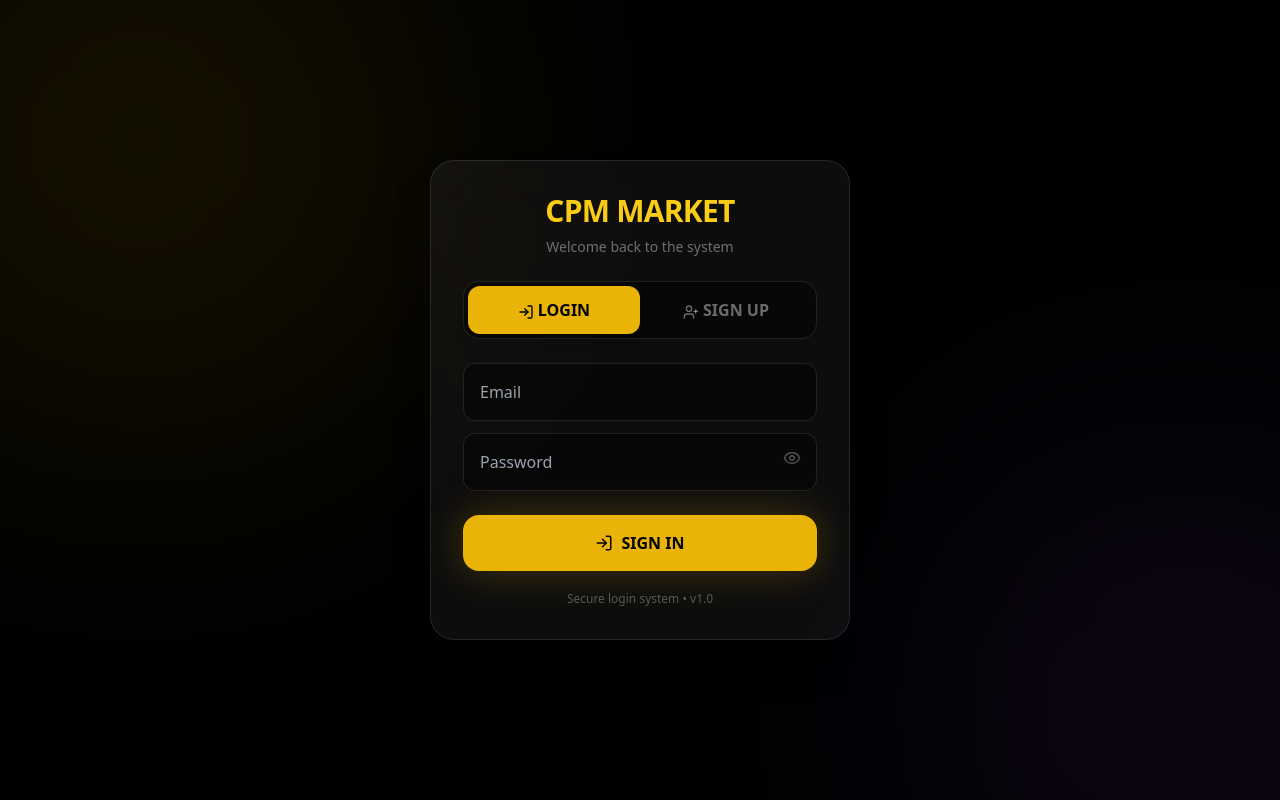
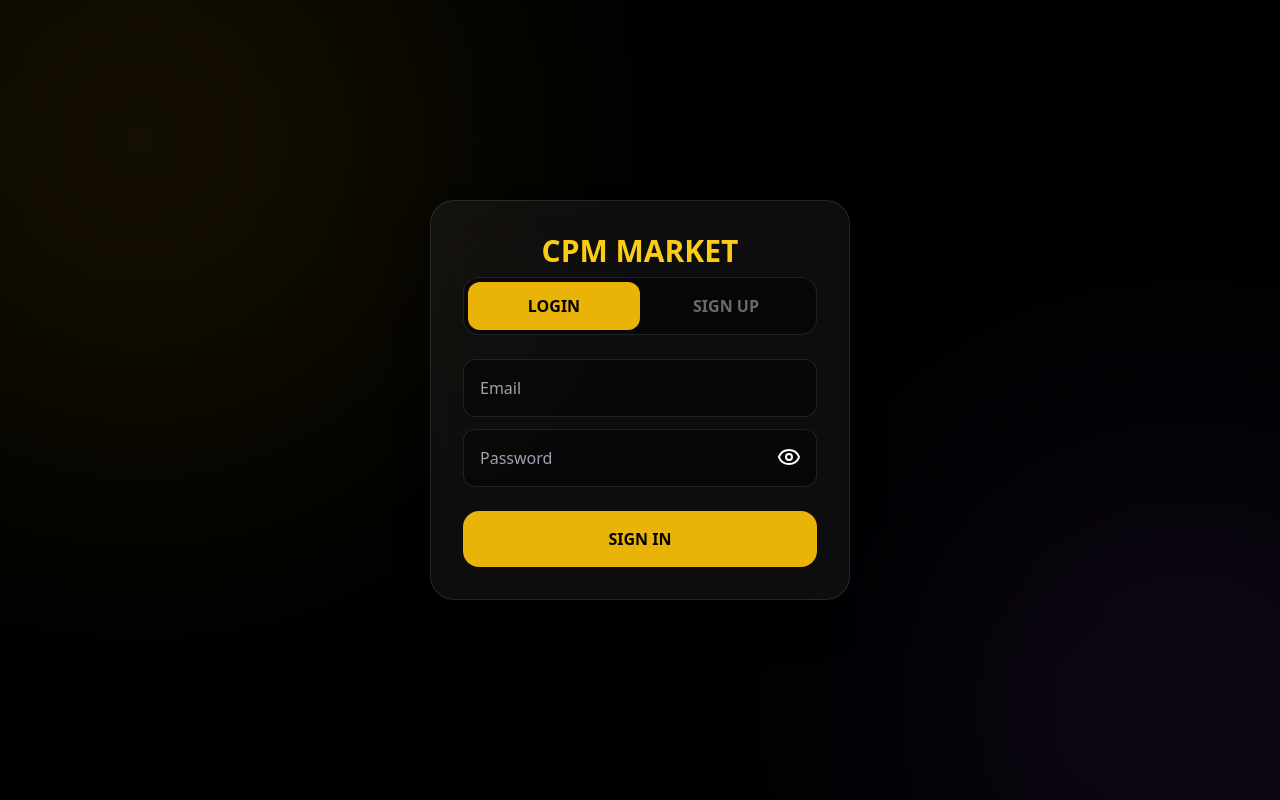
Before and after one commit to sdoniyor/CPMMarker, a React (Vite) app: page /login in a window 1280 px wide. Built offline with nearby package versions, Linux system fonts and the light colour scheme.

Commit message:
fix vercel routing

```diff
--- a/src/pages/Auth.tsx
+++ b/src/pages/Auth.tsx
@@ -1,3 +1,4 @@
+
 // import { useState } from "react";
 // import { LogIn, UserPlus, Eye, EyeOff, Sparkles } from "lucide-react";
 
@@ -14,11 +15,6 @@
 //   const isRegister = mode === "register";
 
 //   const handleAuth = async () => {
-//     if (!email || !password) {
-//       alert("Заполни email и password");
-//       return;
-//     }
-
 //     const endpoint = isRegister ? "/register" : "/login";
 
 //     const body = isRegister
@@ -30,9 +26,7 @@
 //         `https://cpmmarker.onrender.com${endpoint}`,
 //         {
 //           method: "POST",
-//           headers: {
-//             "Content-Type": "application/json",
-//           },
+//           headers: { "Content-Type": "application/json" },
 //           body: JSON.stringify(body),
 //         }
 //       );
@@ -40,119 +34,132 @@
 //       const data = await res.json();
 
 //       if (!res.ok) {
-//         alert(data.error || "Ошибка сервера");
+//         alert(data.error || "Error");
 //         return;
 //       }
 
 //       if (isRegister) {
-//         alert("Аккаунт создан!");
+//         alert("Account created!");
 //         setMode("login");
 //       } else {
 //         localStorage.setItem("user", JSON.stringify(data.user));
 //         localStorage.setItem("token", data.token);
 //         window.location.href = "/market";
 //       }
-//     } catch (err) {
+//     } catch {
 //       alert("Server error");
 //     }
 //   };
 
 //   return (
-//     <div className="min-h-screen flex items-center justify-center bg-black text-white">
-//       <div className="w-[400px] p-8 bg-[#111] rounded-2xl">
+//     <div className="min-h-screen flex items-center justify-center bg-black text-white relative overflow-hidden">
 
-//         <h1 className="text-2xl font-bold text-yellow-400 text-center mb-6">
+//       {/* BACKGROUND GLOW */}
+//       <div className="absolute w-[600px] h-[600px] bg-yellow-500/10 blur-[140px] rounded-full -top-40 -left-40" />
+//       <div className="absolute w-[500px] h-[500px] bg-purple-500/10 blur-[140px] rounded-full -bottom-40 -right-40" />
+
+//       {/* CARD */}
+//       <div className="w-[420px] p-8 rounded-3xl border border-white/10 bg-white/5 backdrop-blur-2xl shadow-2xl z-10">
+
+//         {/* TITLE */}
+//         <h1 className="text-3xl font-black text-center text-yellow-400 tracking-tight mb-2">
 //           CPM MARKET
 //         </h1>
+//         <p className="text-center text-white/40 text-sm mb-6">
+//           Welcome back to the system
+//         </p>
 
 //         {/* TABS */}
-//         <div className="flex mb-6 gap-2">
+//         <div className="flex p-1 bg-black/40 rounded-2xl mb-6 border border-white/10">
 //           <button
 //             onClick={() => setMode("login")}
-//             className={`flex-1 p-2 rounded ${
-//               mode === "login" ? "bg-yellow-500 text-black" : "bg-gray-800"
+//             className={`flex-1 py-3 rounded-xl font-bold transition-all ${
+//               mode === "login"
+//                 ? "bg-yellow-500 text-black shadow-lg"
+//                 : "text-white/40 hover:text-white"
 //             }`}
 //           >
+//             <LogIn size={16} className="inline mr-1" />
 //             LOGIN
 //           </button>
 
 //           <button
 //             onClick={() => setMode("register")}
-//             className={`flex-1 p-2 rounded ${
-//               mode === "register" ? "bg-yellow-500 text-black" : "bg-gray-800"
+//             className={`flex-1 py-3 rounded-xl font-bold transition-all ${
+//               mode === "register"
+//                 ? "bg-yellow-500 text-black shadow-lg"
+//                 : "text-white/40 hover:text-white"
 //             }`}
 //           >
+//             <UserPlus size={16} className="inline mr-1" />
 //             SIGN UP
 //           </button>
 //         </div>
 
-//         {/* NAME */}
-//         {isRegister && (
+//         {/* INPUTS */}
+//         <div className="space-y-3">
+
+//           {isRegister && (
+//             <input
+//               className="w-full p-4 rounded-xl bg-black/40 border border-white/10 focus:border-yellow-400/50 outline-none transition"
+//               placeholder="Username"
+//               value={name}
+//               onChange={(e) => setName(e.target.value)}
+//             />
+//           )}
+
 //           <input
-//             className="w-full p-2 mb-2 bg-gray-900 rounded"
-//             placeholder="Username"
-//             value={name}
-//             onChange={(e) => setName(e.target.value)}
-//           />
-//         )}
-
-//         {/* EMAIL */}
-//         <input
-//           className="w-full p-2 mb-2 bg-gray-900 rounded"
-//           placeholder="Email"
-//           value={email}
-//           onChange={(e) => setEmail(e.target.value)}
-//         />
-
-//         {/* PASSWORD */}
-//         <div className="relative mb-4">
-//           <input
-//             className="w-full p-2 bg-gray-900 rounded"
-//             type={showPassword ? "text" : "password"}
-//             placeholder="Password"
-//             value={password}
-//             onChange={(e) => setPassword(e.target.value)}
+//             className="w-full p-4 rounded-xl bg-black/40 border border-white/10 focus:border-yellow-400/50 outline-none transition"
+//             placeholder="Email"
+//             value={email}
+//             onChange={(e) => setEmail(e.target.value)}
 //           />
 
-//           <button
-//             type="button"
-//             onClick={() => setShowPassword(!showPassword)}
-//             className="absolute right-3 top-2 text-gray-400"
-//           >
-//             {showPassword ? <EyeOff /> : <Eye />}
-//           </button>
+//           <div className="relative">
+//             <input
+//               className="w-full p-4 rounded-xl bg-black/40 border border-white/10 focus:border-yellow-400/50 outline-none transition"
+//               type={showPassword ? "text" : "password"}
+//               placeholder="Password"
+//               value={password}
+//               onChange={(e) => setPassword(e.target.value)}
+//             />
+
+//             <button
+//               type="button"
+//               onClick={() => setShowPassword(!showPassword)}
+//               className="absolute right-4 top-4 text-white/30 hover:text-white"
+//             >
+//               {showPassword ? <EyeOff size={18} /> : <Eye size={18} />}
+//             </button>
+//           </div>
 //         </div>
 
 //         {/* BUTTON */}
 //         <button
 //           onClick={handleAuth}
-//           className="w-full bg-yellow-500 text-black font-bold p-2 rounded"
+//           className="w-full mt-6 py-4 rounded-2xl font-black text-black bg-yellow-500 hover:bg-yellow-400 transition-all active:scale-95 shadow-[0_0_40px_rgba(234,179,8,0.25)] flex items-center justify-center gap-2"
 //         >
 //           {isRegister ? (
 //             <>
-//               <Sparkles size={18} /> CREATE ACCOUNT
+//               <Sparkles size={18} />
+//               CREATE ACCOUNT
 //             </>
 //           ) : (
 //             <>
-//               <LogIn size={18} /> SIGN IN
+//               <LogIn size={18} />
+//               SIGN IN
 //             </>
 //           )}
 //         </button>
+
+//         {/* FOOTER */}
+//         <p className="text-center text-white/30 text-xs mt-5">
+//           Secure login system • v1.0
+//         </p>
 //       </div>
 //     </div>
 //   );
 // }
-
-
-
-
-
-
-
-
-
-
-
 
 
 
@@ -195,15 +202,21 @@ export default function Auth() {
         return;
       }
 
+      // ✅ REGISTER
       if (isRegister) {
         alert("Account created!");
         setMode("login");
-      } else {
-        localStorage.setItem("user", JSON.stringify(data.user));
-        localStorage.setItem("token", data.token);
-        window.location.href = "/market";
+        return;
       }
-    } catch {
+
+      // 🔥 LOGIN FIX (ВАЖНО)
+      localStorage.setItem("user", JSON.stringify(data)); // ❗ НЕ data.user
+      localStorage.setItem("token", data.token || "");
+
+      window.location.href = "/market";
+
+    } catch (e) {
+      console.error(e);
       alert("Server error");
     }
   };
@@ -211,108 +224,85 @@ export default function Auth() {
   return (
     <div className="min-h-screen flex items-center justify-center bg-black text-white relative overflow-hidden">
 
-      {/* BACKGROUND GLOW */}
       <div className="absolute w-[600px] h-[600px] bg-yellow-500/10 blur-[140px] rounded-full -top-40 -left-40" />
       <div className="absolute w-[500px] h-[500px] bg-purple-500/10 blur-[140px] rounded-full -bottom-40 -right-40" />
 
-      {/* CARD */}
       <div className="w-[420px] p-8 rounded-3xl border border-white/10 bg-white/5 backdrop-blur-2xl shadow-2xl z-10">
 
-        {/* TITLE */}
-        <h1 className="text-3xl font-black text-center text-yellow-400 tracking-tight mb-2">
+        <h1 className="text-3xl font-black text-center text-yellow-400 mb-2">
           CPM MARKET
         </h1>
-        <p className="text-center text-white/40 text-sm mb-6">
-          Welcome back to the system
-        </p>
 
-        {/* TABS */}
         <div className="flex p-1 bg-black/40 rounded-2xl mb-6 border border-white/10">
+
           <button
             onClick={() => setMode("login")}
-            className={`flex-1 py-3 rounded-xl font-bold transition-all ${
+            className={`flex-1 py-3 rounded-xl font-bold ${
               mode === "login"
-                ? "bg-yellow-500 text-black shadow-lg"
-                : "text-white/40 hover:text-white"
+                ? "bg-yellow-500 text-black"
+                : "text-white/40"
             }`}
           >
-            <LogIn size={16} className="inline mr-1" />
             LOGIN
           </button>
 
           <button
             onClick={() => setMode("register")}
-            className={`flex-1 py-3 rounded-xl font-bold transition-all ${
+            className={`flex-1 py-3 rounded-xl font-bold ${
               mode === "register"
-                ? "bg-yellow-500 text-black shadow-lg"
-                : "text-white/40 hover:text-white"
+                ? "bg-yellow-500 text-black"
+                : "text-white/40"
             }`}
           >
-            <UserPlus size={16} className="inline mr-1" />
             SIGN UP
           </button>
         </div>
 
-        {/* INPUTS */}
         <div className="space-y-3">
 
           {isRegister && (
             <input
-              className="w-full p-4 rounded-xl bg-black/40 border border-white/10 focus:border-yellow-400/50 outline-none transition"
               placeholder="Username"
               value={name}
               onChange={(e) => setName(e.target.value)}
+              className="w-full p-4 rounded-xl bg-black/40 border border-white/10"
             />
           )}
 
           <input
-            className="w-full p-4 rounded-xl bg-black/40 border border-white/10 focus:border-yellow-400/50 outline-none transition"
             placeholder="Email"
             value={email}
             onChange={(e) => setEmail(e.target.value)}
+            className="w-full p-4 rounded-xl bg-black/40 border border-white/10"
           />
 
           <div className="relative">
             <input
-              className="w-full p-4 rounded-xl bg-black/40 border border-white/10 focus:border-yellow-400/50 outline-none transition"
               type={showPassword ? "text" : "password"}
               placeholder="Password"
               value={password}
               onChange={(e) => setPassword(e.target.value)}
+              className="w-full p-4 rounded-xl bg-black/40 border border-white/10"
             />
 
             <button
               type="button"
               onClick={() => setShowPassword(!showPassword)}
-              className="absolute right-4 top-4 text-white/30 hover:text-white"
+              className="absolute right-4 top-4"
             >
-              {showPassword ? <EyeOff size={18} /> : <Eye size={18} />}
+              {showPassword ? <EyeOff /> : <Eye />}
             </button>
           </div>
+
         </div>
 
-        {/* BUTTON */}
         <button
           onClick={handleAuth}
-          className="w-full mt-6 py-4 rounded-2xl font-black text-black bg-yellow-500 hover:bg-yellow-400 transition-all active:scale-95 shadow-[0_0_40px_rgba(234,179,8,0.25)] flex items-center justify-center gap-2"
+          className="w-full mt-6 py-4 rounded-2xl font-black bg-yellow-500 text-black"
         >
-          {isRegister ? (
-            <>
-              <Sparkles size={18} />
-              CREATE ACCOUNT
-            </>
-          ) : (
-            <>
-              <LogIn size={18} />
-              SIGN IN
-            </>
-          )}
+          {isRegister ? "CREATE ACCOUNT" : "SIGN IN"}
         </button>
 
-        {/* FOOTER */}
-        <p className="text-center text-white/30 text-xs mt-5">
-          Secure login system • v1.0
-        </p>
       </div>
     </div>
   );
```
Also changed, not shown: src/components/Navbar.tsx (+16 -12 lines).
